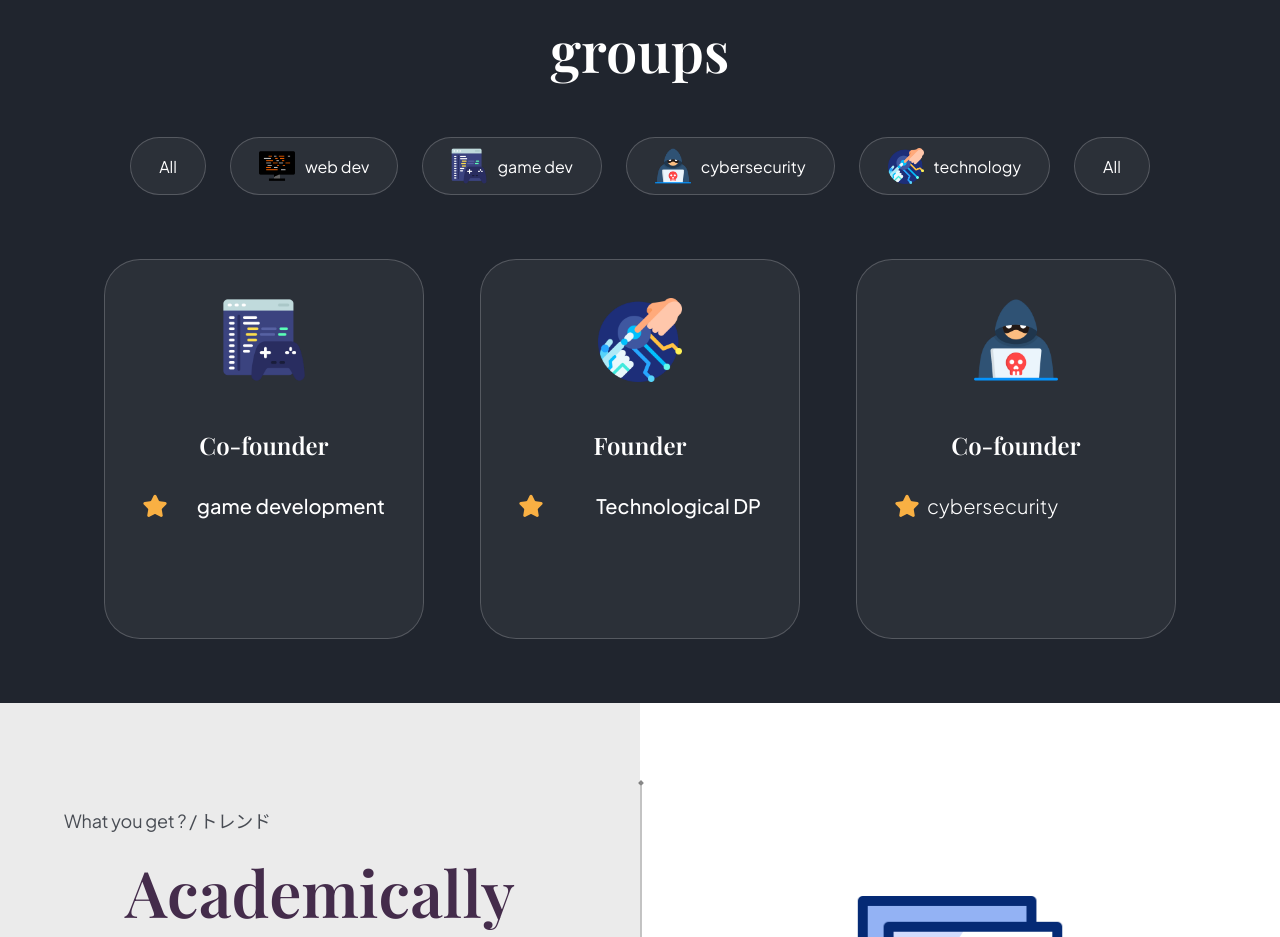
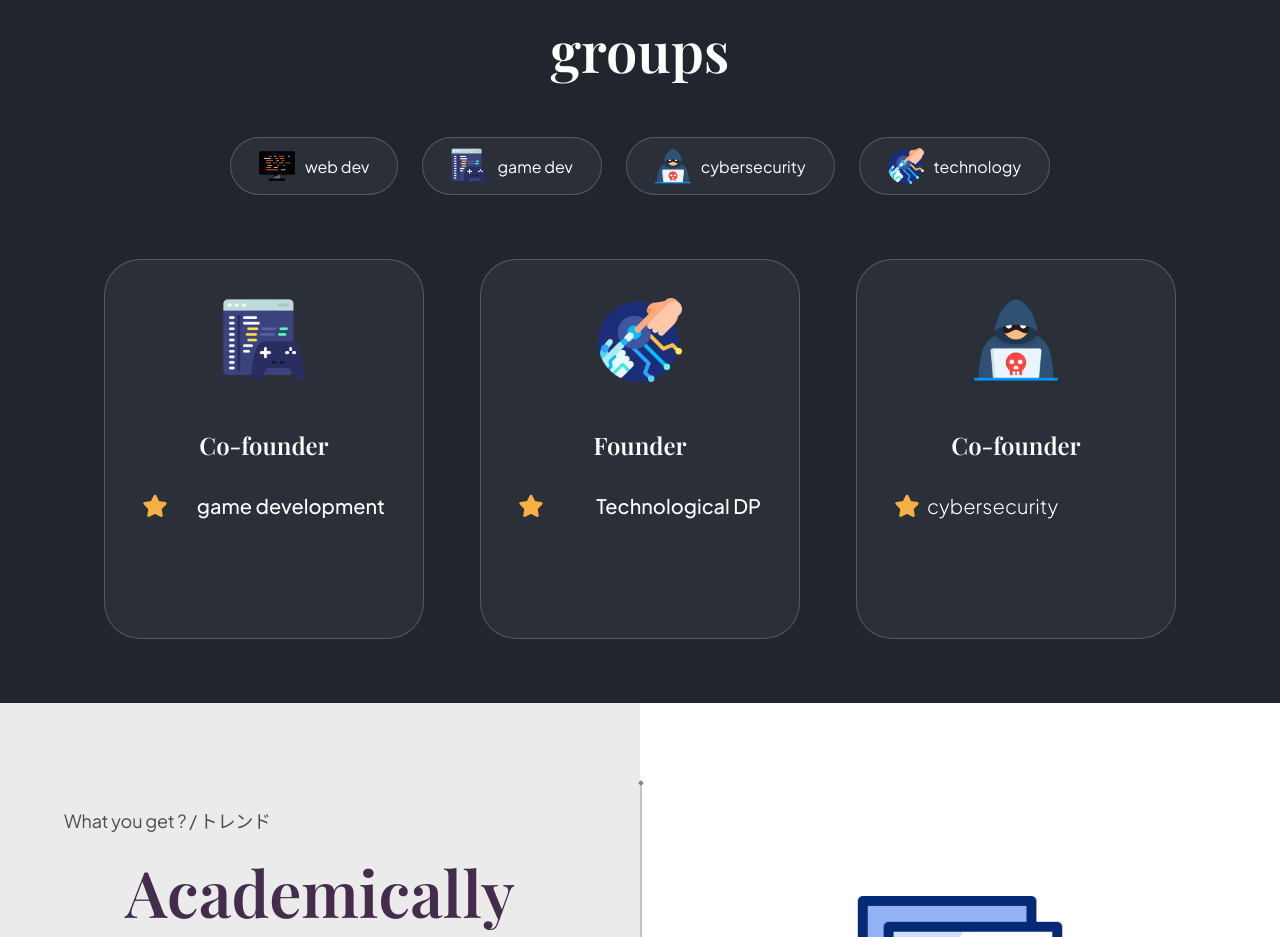
Before and after one commit to imatskie4e5/BYTEX-CS, a website built with Vite: page index.html in a window 1280 px wide. Shown: the part 1600-2537 px from the top of the page. Built offline with nearby package versions, Linux system fonts and the light colour scheme.

Commit message:
Update index.html

```diff
--- a/index.html
+++ b/index.html
@@ -100,7 +100,7 @@
     <h2 class="groups__title" data-aos="flip-up">groups</h2>
 
     <div class="groups__filters club__hide-scrollbar" data-aos="fade-up">
-        <button class="groups__filter-btn">All</button>
+
         <button class="groups__filter-btn">
             <img src="assets/web.png" alt="web"/>
             web dev
@@ -117,7 +117,7 @@
             <img src="assets/robotic-hand.png" alt="robotic"/>
             technology
         </button>
-        <button class="groups__filter-btn">All</button>
+
     </div>
 
     <div class="groups__catalogue" data-aos="fade-up">
```
